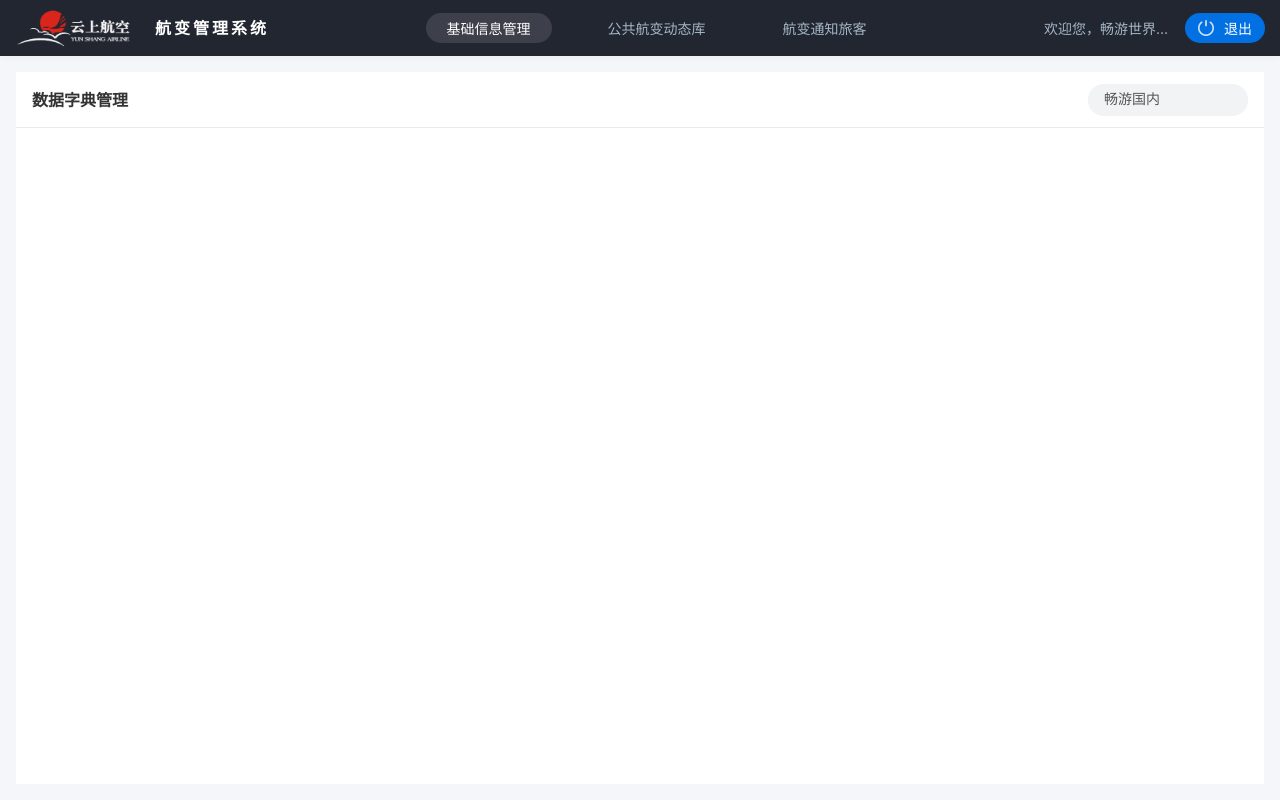
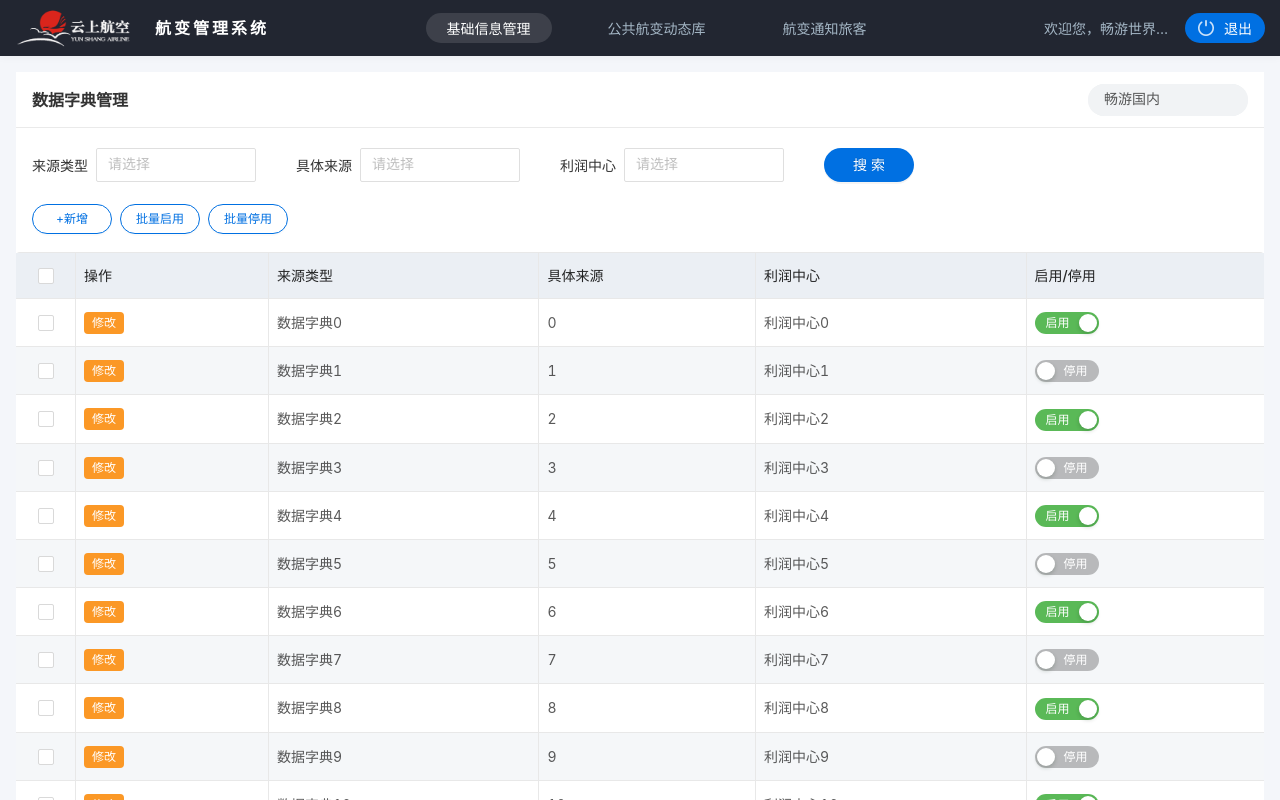
Before and after one commit to mazhengrong25/yunshang_aerial_change, a Vue app: page /profit in a window 1280 px wide. Shown: the top 800 px of the page. Built offline with nearby package versions, Linux system fonts and the light colour scheme.

Commit message:
利润中心管理

```diff
--- a/src/router/index.js
+++ b/src/router/index.js
@@ -8,6 +8,11 @@ const routes = [
     path: '/',
     name: 'Index',
     component: () => import(/* webpackChunkName: "index" */ '../views/index.vue')
+  },
+  {
+    path: '/profit',
+    name: 'Profit',
+    component: () => import(/* webpackChunkName: "index" */ '../views/profit.vue')
   }
 ]
 
--- /dev/null
+++ b/src/views/profit.vue
@@ -0,0 +1,245 @@
+<template>
+  <div class="profit">
+    <div class="filter_header">
+      <div class="filter_list">
+        <div class="list_title">来源类型</div>
+        <div class="list_selece">
+          <a-select
+            style="width: 120px"
+            placeholder="请选择"
+            allowClear
+            v-model="filter_type"
+          >
+            <a-select-option value="0"> 类型1 </a-select-option>
+            <a-select-option value="1"> 类型2 </a-select-option>
+          </a-select>
+        </div>
+      </div>
+      <div class="filter_list">
+        <div class="list_title">具体来源</div>
+        <div class="list_selece">
+          <a-select
+            style="width: 120px"
+            placeholder="请选择"
+            allowClear
+            v-model="filter_source"
+          >
+            <a-select-option value="0"> 来源1 </a-select-option>
+            <a-select-option value="1"> 来源2 </a-select-option>
+          </a-select>
+        </div>
+      </div>
+      <div class="filter_list">
+        <div class="list_title">利润中心</div>
+        <div class="list_selece">
+          <a-select
+            style="width: 120px"
+            placeholder="请选择"
+            allowClear
+            v-model="filter_profilt"
+          >
+            <a-select-option value="0"> 利润中心1 </a-select-option>
+            <a-select-option value="1"> 利润中心2 </a-select-option>
+          </a-select>
+        </div>
+      </div>
+
+      <a-button class="filter_btn" type="primary" @click="filterBtn"
+        >搜索</a-button
+      >
+    </div>
+
+    <div class="table_tool">
+      <a-button>+新增</a-button>
+      <a-button>批量启用</a-button>
+      <a-button>批量停用</a-button>
+    </div>
+
+    <div class="table_main">
+      <a-table
+        bordered
+        size="middle"
+        :data-source="profitData"
+        :rowSelection="{
+          selectedRowKeys: selectedRowKeys,
+          onChange: onSelectChange,
+        }"
+        :pagination="false"
+      >
+        <a-table-column title="操作">
+          <template slot-scope="record">
+            <a-tag color="#FB9826" @click="editTable(record)">修改</a-tag>
+          </template>
+        </a-table-column>
+        <a-table-column key="type" title="来源类型" data-index="type" />
+        <a-table-column key="source" title="具体来源" data-index="source">
+          <template slot-scope="text, record">
+            <span>{{ record.phone }}</span>
+          </template>
+        </a-table-column>
+        <a-table-column
+          key="profitCenter"
+          title="利润中心"
+          data-index="profitCenter"
+        />
+        <a-table-column key="action" title="启用/停用">
+          <template slot-scope="text, record">
+            <a-switch
+              v-model="record.action"
+              checked-children="启用"
+              un-checked-children="停用"
+            />
+          </template>
+        </a-table-column>
+      </a-table>
+      <div class="table_pagination">
+        <a-pagination :show-total="total => `共 ${total} 条记录`" v-model="current" show-size-changer :total="profitData.length" />
+      </div>
+    </div>
+  </div>
+</template>
+
+<script>
+export default {
+  data() {
+    return {
+      filter_type: undefined, // 筛选来源类型
+      filter_source: undefined, // 筛选具体来源
+      filter_profilt: undefined, // 筛选利润中心
+
+      profitData: [], // 表格数据
+      selectedRowKeys: [],
+
+      current: 1,
+    };
+  },
+  methods: {
+    // 搜索按钮
+    filterBtn() {
+      console.log(this.filter_type, this.filter_source, this.filter_profilt);
+    },
+
+    // 表格修改按钮
+    editTable(val) {
+      console.log(val);
+    },
+    onSelectChange(val) {
+      console.log(val);
+      this.selectedRowKeys = val;
+    },
+  },
+  mounted() {
+    for (let i = 0; i < 22; i++) {
+      this.profitData.push({
+        key: i,
+        type: "数据字典" + i,
+        source: "具体来源" + i,
+        phone: i,
+        profitCenter: "利润中心" + i,
+        action: i % 2 === 0,
+      });
+    }
+  },
+};
+</script>
+
+<style lang="less" scoped>
+.profit {
+  .filter_header {
+    display: flex;
+    align-items: center;
+    padding: 0 16px;
+    margin-bottom: 22px;
+    .filter_list {
+      display: inline-flex;
+      align-items: center;
+      margin-right: 40px;
+      .list_title {
+        font-size: 14px;
+        font-weight: 400;
+        color: #333333;
+        margin-right: 8px;
+      }
+      .list_selece {
+        width: 160px;
+        /deep/.ant-select-selection {
+          width: 160px;
+          height: 34px;
+          border: 1px solid #dfdfdf;
+          border-radius: 2px;
+          box-shadow: none;
+        }
+      }
+    }
+    .filter_btn {
+      width: 90px;
+      height: 34px;
+      background: #0070e2;
+      border-radius: 17px;
+      border: none;
+      font-size: 14px;
+      font-weight: 400;
+      color: #ffffff;
+    }
+  }
+  .table_tool {
+    padding: 0 16px;
+    margin-bottom: 18px;
+    .ant-btn {
+      width: 80px;
+      height: 30px;
+      border: 1px solid #0070e2;
+      border-radius: 15px;
+      font-size: 12px;
+      font-weight: 400;
+      color: #0070e2;
+      &:not(:last-child) {
+        margin-right: 8px;
+      }
+    }
+  }
+
+  .table_main {
+    /deep/.ant-table-body {
+      table {
+        border-left: none;
+        .ant-table-thead {
+          th {
+            border-radius: 0;
+            background: #ebeff4;
+            &:last-child {
+              border-right: none;
+            }
+          }
+        }
+        .ant-table-tbody {
+          tr {
+            &:nth-child(even) {
+              background: #f5f7f9;
+              td {
+              }
+            }
+            td {
+              &:last-child {
+                border-right: none;
+              }
+            }
+          }
+        }
+      }
+    }
+    .table_pagination{
+      text-align: right;
+      margin: 32px 0;
+      padding-right: 16px;
+    }
+  }
+}
+
+/deep/.ant-switch {
+  min-width: 64px;
+  &.ant-switch-checked {
+    background-color: #5ab957;
+  }
+}
+</style>
```
